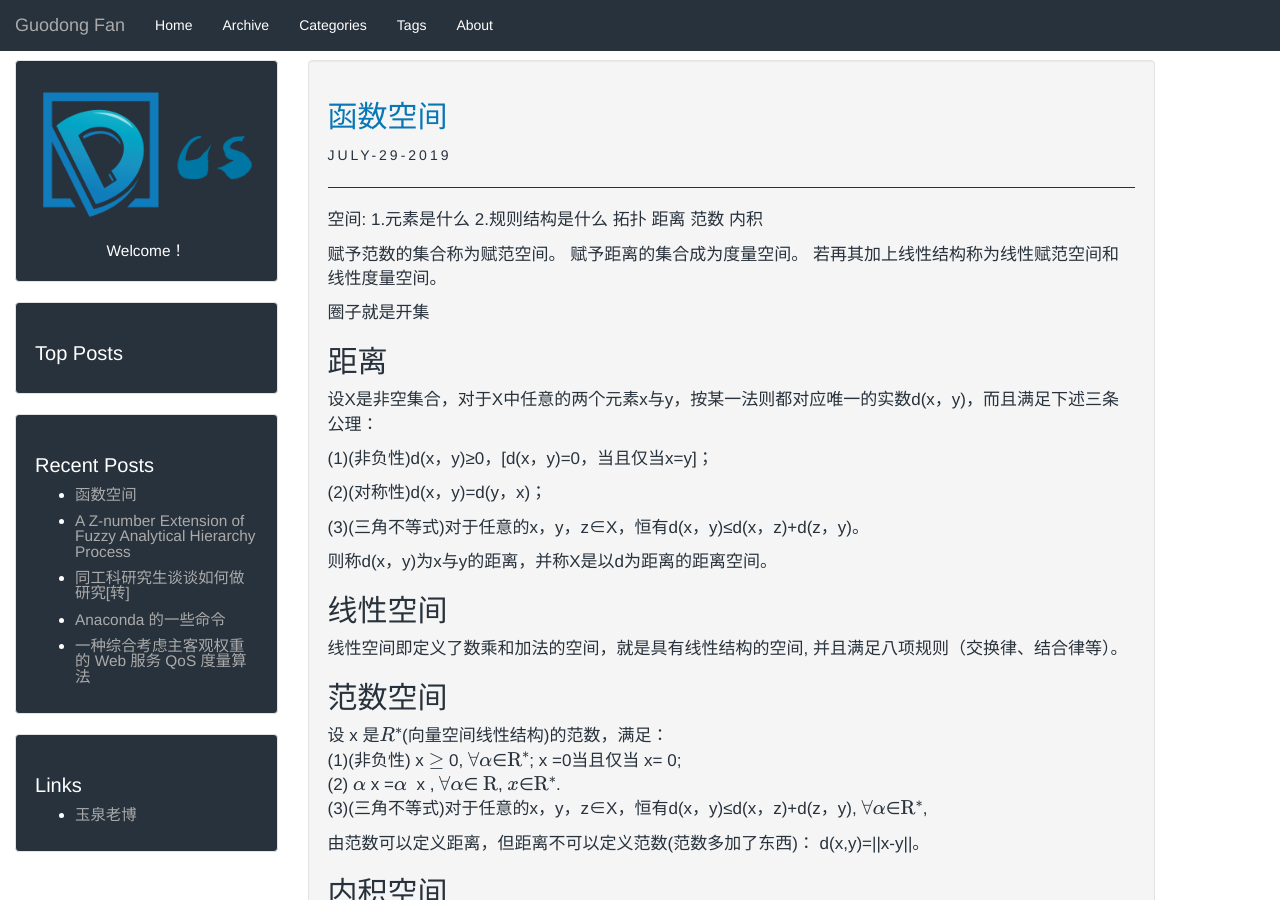
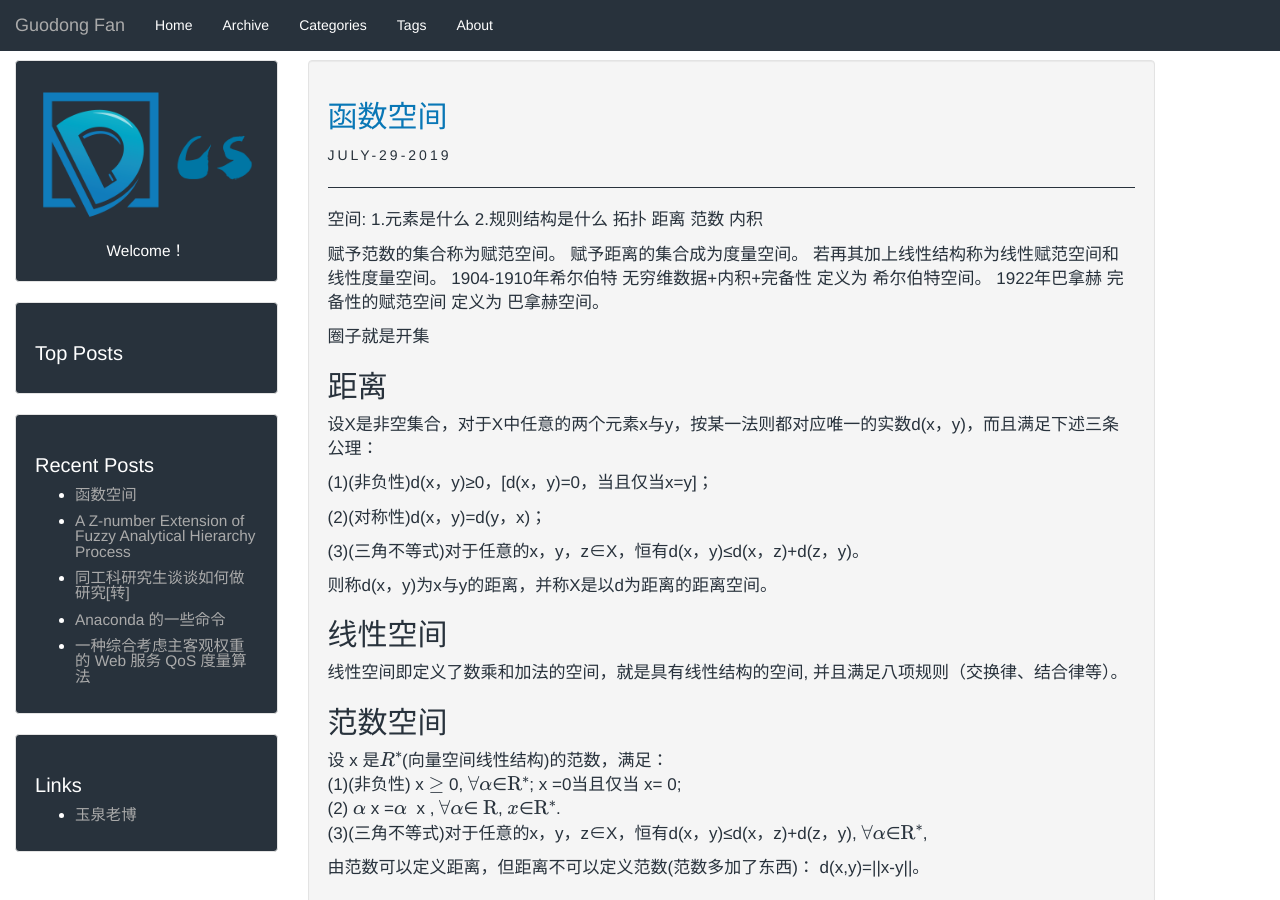
Before and after one commit to GuodongFan/GuodongFan.github.io, a Jekyll site: the page built from _posts/2019-07-29-Spaces-of-Functions.md, in a window 1280 px wide and 900 px high. Built offline with Jekyll 4.4.1, drawn with Linux system fonts in a browser that asks for light colours; our own code applies the rules of GitHub Pages for plain Markdown files; formulas are drawn with MathJax 3.

Commit message:
Update 2019-07-29-Spaces-of-Functions.md

```diff
--- a/_posts/2019-07-29-Spaces-of-Functions.md
+++ b/_posts/2019-07-29-Spaces-of-Functions.md
@@ -11,6 +11,8 @@ tags: math
 赋予范数的集合称为赋范空间。
 赋予距离的集合成为度量空间。
 若再其加上线性结构称为线性赋范空间和线性度量空间。
+1904-1910年希尔伯特 无穷维数据+内积+完备性 定义为 希尔伯特空间。
+1922年巴拿赫 完备性的赋范空间 定义为 巴拿赫空间。
 
 
 圈子就是开集
```
